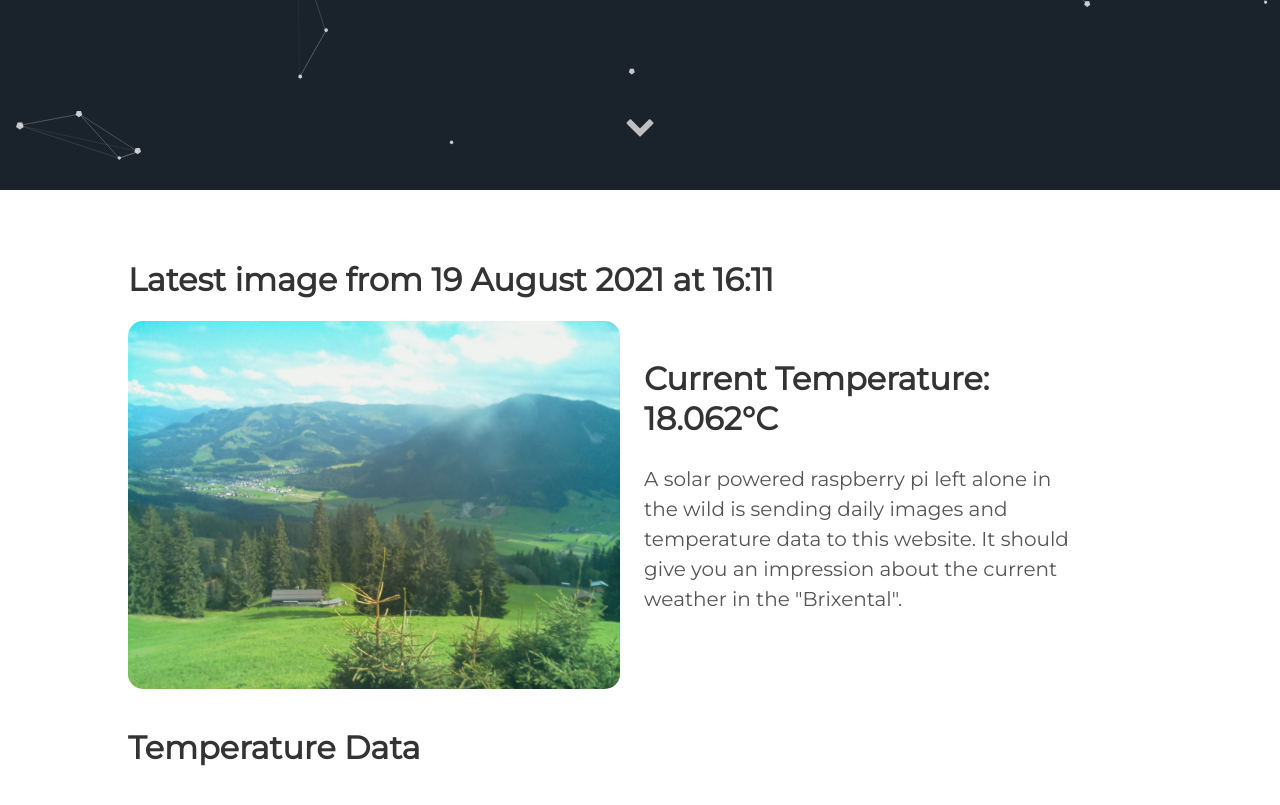
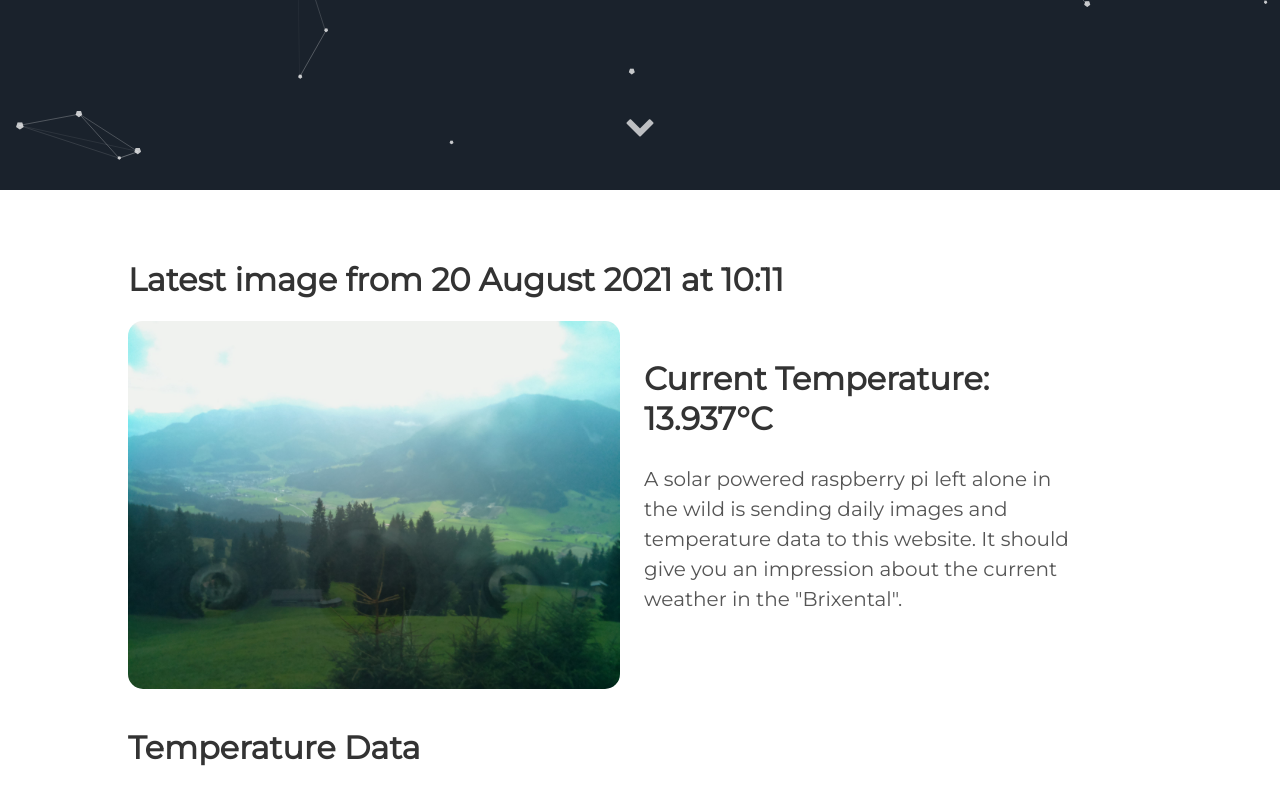
Before and after one commit to vektorious/vektorious.github.io, a Jekyll site: the page built from resources/huette.md, in a window 1280 px wide and 900 px high, scrolled down 710 px. Shown: the top 805 px of the window. Built offline with Jekyll 4.4.1, drawn with Linux system fonts in a browser that asks for light colours.

Commit message:
I'm a bot beep boop

```diff
--- a/resources/huette.md
+++ b/resources/huette.md
@@ -6,13 +6,13 @@ image: '/assets/img/'
 description: 'Live image from the Austrian alps'
 twitter_text: ' '
 ---
-## Latest image from 19 August 2021 at 16:11
+## Latest image from 20 August 2021 at 10:11
 <div class="huette">
   <div class="huette-image">
     <img src="{{ "/assets/img/huette.jpg" | prepend: site.baseurl }}">
   </div>
   <div class="huette-text">
-        <h2>Current Temperature: 18.062°C</h2>
+        <h2>Current Temperature: 13.937°C</h2>
         <p>A solar powered raspberry pi left alone in the wild is sending daily images and temperature data to this website. It should give you an impression about the current weather in the "Brixental".</p>
 
   </div>
```
Also changed, not shown: rpi-script/2021-08-20_100958.txt (renamed from rpi-script/2021-08-19_160958.txt, +5 -5 lines), rpi-script/huette.md (+2 -2 lines), assets/img/huette.jpg, assets/img/temp_plot.png, rpi-script/temp_plot.png, 1 other file.
